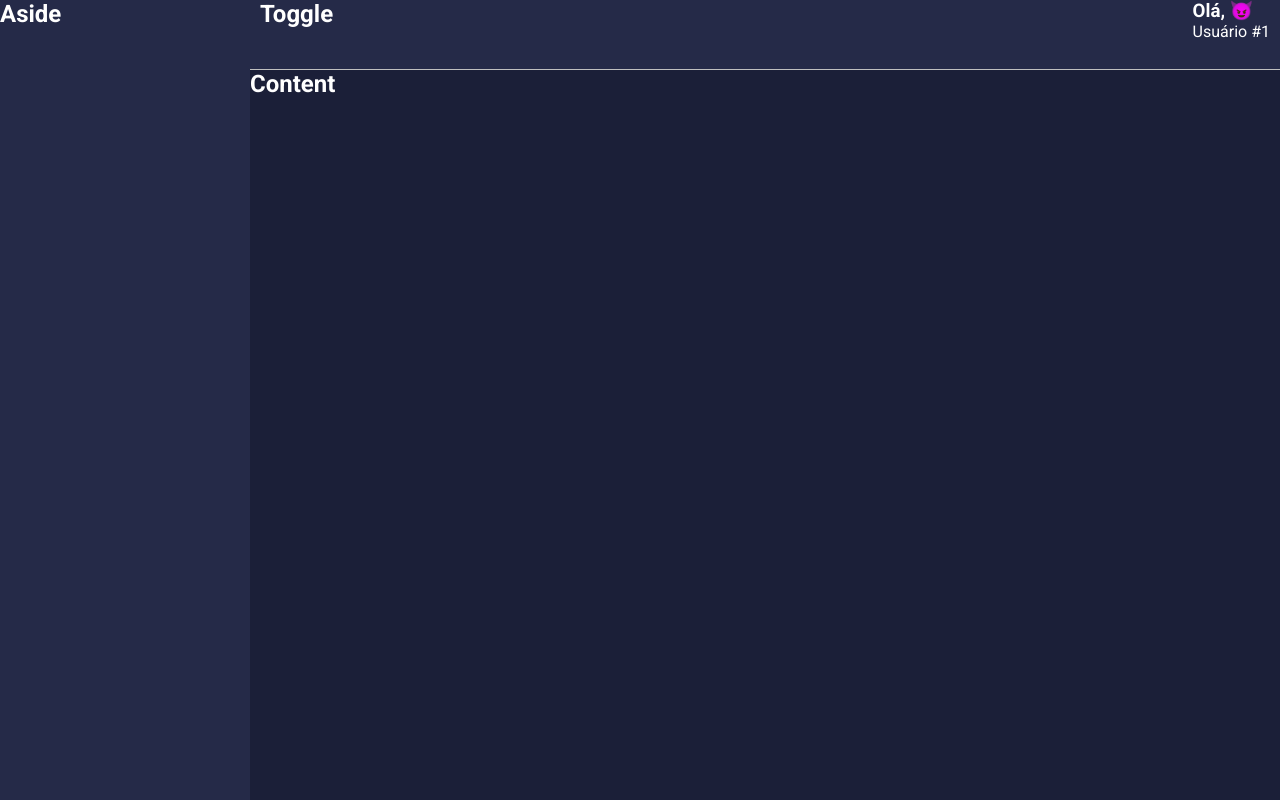
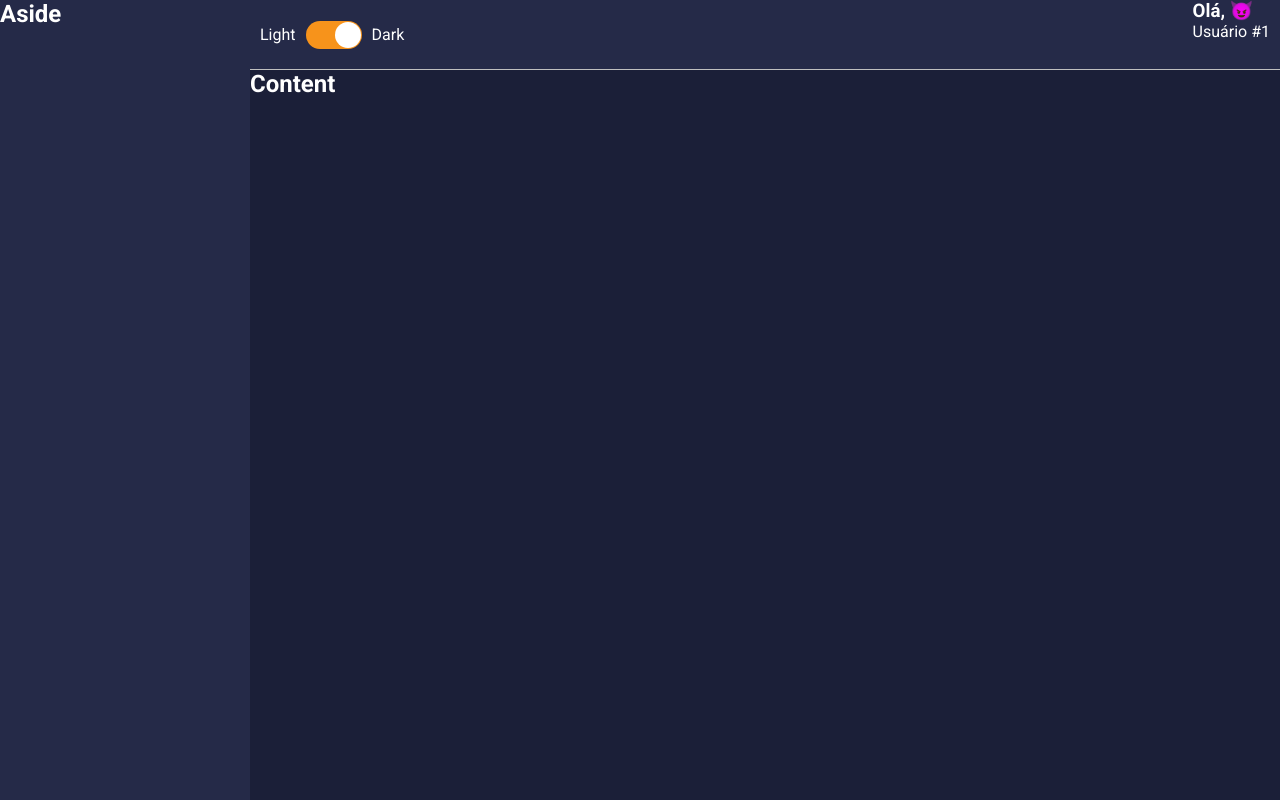
Before and after one commit to EduBergantini/didactic-spoon, a React (Create React App) app: page / in a window 1280 px wide. Built offline with nearby package versions, Linux system fonts and the light colour scheme.

Commit message:
feat: design toggle on main header

```diff
--- a/src/components/main-header/index.tsx
+++ b/src/components/main-header/index.tsx
@@ -1,5 +1,6 @@
 import React, {useMemo} from "react";
 import emojis from "../../utils/emojis";
+import Toggle from "../toggle";
 import { Container, Profile, Welcome, UserName } from "./styles";
 
 const MainHeader: React.FC = () => {
@@ -11,7 +12,7 @@ const MainHeader: React.FC = () => {
 
     return (
         <Container>
-            <h2>Toggle</h2>
+            <Toggle></Toggle>
 
             <Profile>
                 <Welcome>Olá, {emoji} </Welcome>
```
